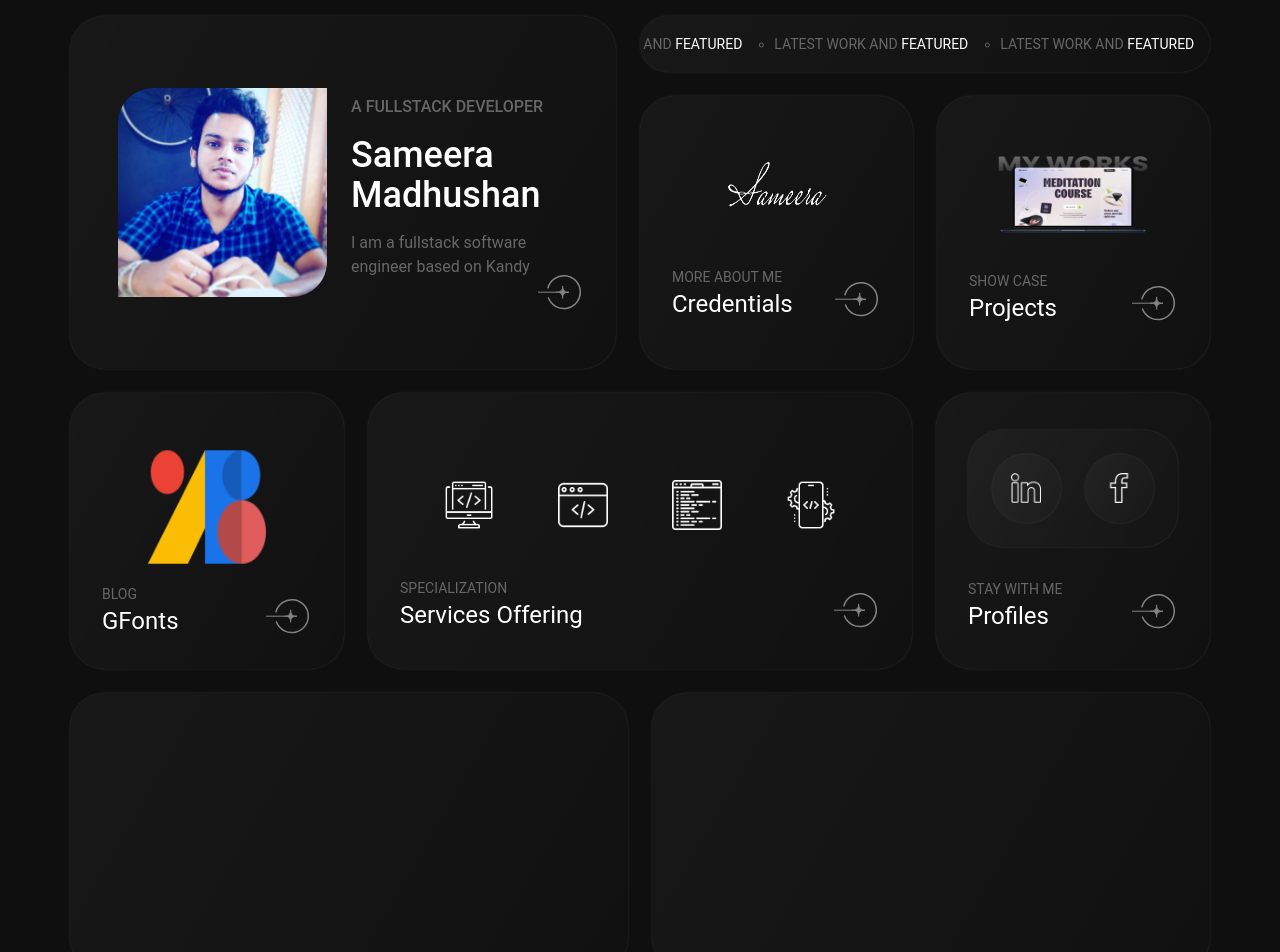
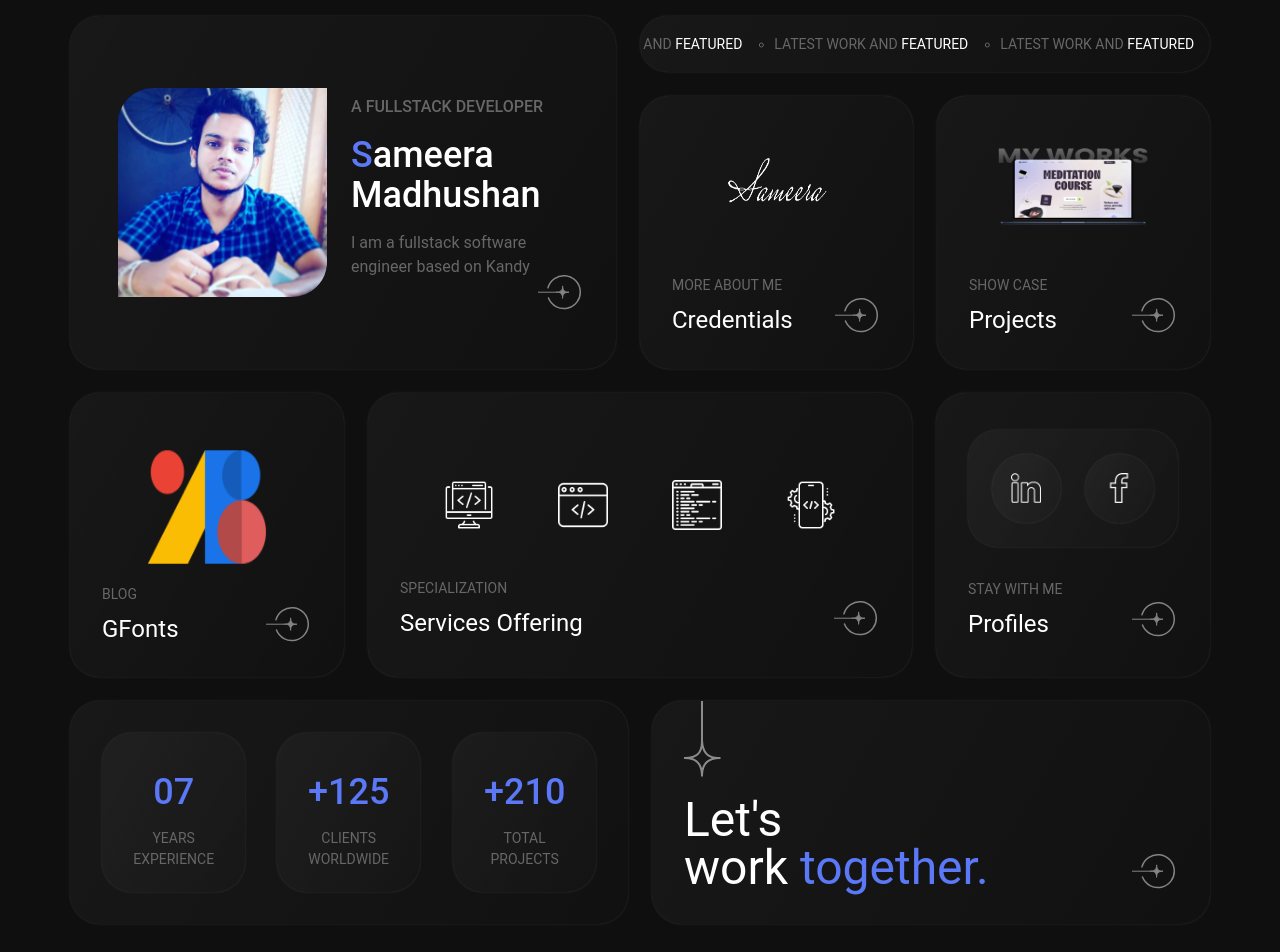
Before and after one commit to Sameera16750/portfollio, an Angular app: page / in a window 1280 px wide. Shown: the part 100-1052 px from the top of the page. Built offline with nearby package versions, Linux system fonts and the light colour scheme.

Commit message:
home page completed

```diff
--- a/src/app/layouts/header/header.component.html
+++ b/src/app/layouts/header/header.component.html
@@ -1,6 +1,6 @@
 <div class="sticky top-0 left-0 z-50 w-full p-4 text-white header-main bg-[var(--base-dark)]">
   <div class="container flex items-center font-normal">
-    <label class="text-4xl font-medium">DevS</label>
+    <label class="text-4xl font-medium">Dev<span class="text-[var(--base-blue)]">S</span></label>
     <ul class="w-[calc(100%-2rem)] h-0 top-[60px] absolute ease-in-out  transition-[height] overflow-hidden duration-700
             shadow-[0_0_0_100vmax_var(--base-dark)]
             bg-[var(--base-dark)]
--- a/src/app/pages/home-page/home-page.component.css
+++ b/src/app/pages/home-page/home-page.component.css
@@ -9,9 +9,6 @@ ul{
   border-radius: 50%;
 }
 
-.social-icon:hover .social-icon-img{
-  filter: none;
-}
 @keyframes marquee {
   0% {
     transform: translate(0,0);
--- a/src/app/pages/home-page/home-page.component.html
+++ b/src/app/pages/home-page/home-page.component.html
@@ -9,7 +9,7 @@
         </div>
         <div class="md:w-1/2 text-[var(--base-body-font-color)] flex justify-center font-medium flex-col p-2 gap-4">
           <p class="uppercase">A Fullstack Developer</p>
-          <h1 class="text-4xl text-[var(--base-white)]">Sameera Madhushan</h1>
+          <h1 class="text-4xl text-[var(--base-white)]"><span class="text-[var(--base-blue)]">S</span>ameera Madhushan</h1>
           <p class="font-normal mb-3">I am a fullstack software engineer based on Kandy </p>
         </div>
         <img src="assets/icons/card-menu-icon.svg" alt="icon" class="absolute right-0 bottom-0 card-icon">
@@ -30,9 +30,9 @@
       <div class="flex gap-6 flex-col md:flex-row">
         <!--        more about section-->
         <div class="md:w-1/2 aspect-[1] animated-crd p-8 flex flex-col justify-center items-center gap-8">
-          <img src="assets/images/newdarksign.png" class="filter-white aspect-[7/6] w-1/2 " alt="sign">
+          <img src="assets/images/newdarksign.png" class="filter-white aspect-[7/6] w-1/2 my-3" alt="sign">
           <div class="flex flex-col items-start w-full relative">
-            <p class="uppercase text-[var(--base-body-font-color)] text-[14px]">More About Me</p>
+            <p class="uppercase text-[var(--base-body-font-color)] text-[14px] mb-2">More About Me</p>
             <p class="text-[var(--base-white)] text-2xl">Credentials</p>
             <img src="assets/icons/card-menu-icon.svg" alt="icon" class="absolute right-0 bottom-0 card-icon">
           </div>
@@ -40,9 +40,9 @@
         <!--        end more about section-->
         <!--        projects section-->
         <div class="md:w-1/2 aspect-[1] animated-crd p-8 flex flex-col justify-center items-center gap-8">
-          <img src="assets/images/my-works.png" class="aspect-[14/6] w-full mt-2" alt="sign">
+          <img src="assets/images/my-works.png" class="aspect-[14/6] w-full my-3" alt="sign">
           <div class="flex flex-col items-start w-full relative">
-            <p class="uppercase text-[var(--base-body-font-color)] text-[14px]">Show case</p>
+            <p class="uppercase text-[var(--base-body-font-color)] text-[14px] mb-2">Show case</p>
             <p class="text-[var(--base-white)] text-2xl">Projects</p>
             <img src="assets/icons/card-menu-icon.svg" alt="icon" class="absolute right-0 bottom-0 card-icon">
           </div>
@@ -58,7 +58,7 @@
     <div class="md:w-[25%] aspect-[1] animated-crd p-8 flex flex-col justify-center items-center">
       <img src="assets/images/gfonts.png" class="aspect-[125/95] w-full " alt="sign">
       <div class="flex flex-col items-start w-full relative">
-        <p class="uppercase text-[var(--base-body-font-color)] text-[14px]">Blog</p>
+        <p class="uppercase text-[var(--base-body-font-color)] text-[14px] mb-2">Blog</p>
         <p class="text-[var(--base-white)] text-2xl">GFonts</p>
         <img src="assets/icons/card-menu-icon.svg" alt="icon" class="absolute right-0 bottom-0 card-icon">
       </div>
@@ -76,7 +76,7 @@
              alt="icon">
       </div>
       <div class="flex flex-col items-start w-full relative">
-        <p class="uppercase text-[var(--base-body-font-color)] text-[14px]">Specialization</p>
+        <p class="uppercase text-[var(--base-body-font-color)] text-[14px] mb-2">Specialization</p>
         <p class="text-[var(--base-white)] text-2xl">Services Offering</p>
         <img src="assets/icons/card-menu-icon.svg" alt="icon" class="absolute right-0 bottom-0 card-icon">
       </div>
@@ -86,16 +86,16 @@
     <div class="md:w-[25%] md:aspect-[1] animated-crd p-8 flex flex-col justify-center items-center gap-8">
       <div class="animated-crd flex w-full gap-6 p-4 md:p-6 justify-center items-center social-section">
         <div
-          class="animated-crd w-[25%] md:w-1/2 aspect-[1] flex justify-center items-center hover:bg-[var(--base-white)] social-icon">
+          class="animated-crd w-[25%] md:w-1/2 aspect-[1] flex justify-center items-center hover:bg-[var(--base-blue)] social-icon">
           <img src="assets/icons/linkedin.png" alt="icon" class="w-[30px] aspect-[1] filter-white social-icon-img">
         </div>
         <div
-          class="animated-crd w-[25%] md:w-1/2 aspect-[1] flex justify-center items-center  hover:bg-[var(--base-white)] social-icon">
+          class="animated-crd w-[25%] md:w-1/2 aspect-[1] flex justify-center items-center  hover:bg-[var(--base-blue)] social-icon">
           <img src="assets/icons/facebook.png" alt="icon" class="w-[30px] aspect-[1] filter-white social-icon-img">
         </div>
       </div>
       <div class="flex flex-col items-start w-full relative">
-        <p class="uppercase text-[var(--base-body-font-color)] text-[14px]">stay with me</p>
+        <p class="uppercase text-[var(--base-body-font-color)] text-[14px] mb-2">stay with me</p>
         <p class="text-[var(--base-white)] text-2xl">Profiles</p>
         <img src="assets/icons/card-menu-icon.svg" alt="icon" class="absolute right-0 bottom-0 card-icon">
       </div>
@@ -104,7 +104,27 @@
   </div>
   <!--  end second row-->
   <div class="flex gap-6 flex-col md:flex-row">
-    <div class="md:w-[50%] aspect-[2/1] animated-crd p-8 flex flex-col justify-center items-center"></div>
-    <div class="md:w-[50%] aspect-[2/1] animated-crd p-8 flex flex-col justify-center items-center"></div>
+    <div class="md:w-[50%] aspect-[5/2] animated-crd p-8 gap-8 flex flex-col md:flex-row justify-center items-center">
+      <div class="animated-crd w-full md:w-[30%] py-8 md:p-0 md:h-full flex flex-col items-center justify-center text-center">
+        <span class="text-4xl font-medium mb-4 md:my-4 text-[var(--base-blue)]">07</span>
+        <p class="uppercase text-[var(--base-body-font-color)] text-[14px]"> years <br> experience</p>
+      </div>
+      <div class="animated-crd w-full md:w-[30%] py-8 md:p-0 md:h-full flex flex-col items-center justify-center text-center">
+        <span class="text-4xl font-medium mb-4 md:my-4 text-[var(--base-blue)]">+125</span>
+        <p class="uppercase text-[var(--base-body-font-color)] text-[14px]"> clients <br> worldwide</p>
+      </div>
+      <div class="animated-crd w-full md:w-[30%] py-8 md:p-0 md:h-full flex flex-col items-center justify-center text-center">
+        <span class="text-4xl font-medium mb-4 md:my-4 text-[var(--base-blue)]">+210</span>
+        <p class="uppercase text-[var(--base-body-font-color)] text-[14px]"> total <br> projects</p>
+      </div>
+
+    </div>
+    <div class="md:w-[50%] aspect-[5/3] md:aspect-[5/2] animated-crd p-8 flex relative flex-col justify-center items-center">
+      <img src="assets/icons/icon2.png" alt="icon" class="absolute top-0 left-8">
+      <div class="flex flex-col items-start w-full relative mt-auto mb-0">
+        <p class="text-3xl md:text-5xl">Let's <br>work <span class="text-[var(--base-blue)]">together.</span></p>
+        <img src="assets/icons/card-menu-icon.svg" alt="icon" class="absolute right-0 bottom-0 card-icon">
+      </div>
+    </div>
   </div>
 </div>
--- a/src/styles.css
+++ b/src/styles.css
@@ -8,6 +8,7 @@
   --base-dark: #0F0F0F;
   --base-white: #ffff;
   --base-gray: #323232;
+  --base-blue: #5B78F6;
   --base-transparent: transparent;
   --bas-bg-card-pattern: linear-gradient(120deg, rgba(255, 255, 255, 0.04), rgba(255, 255, 255, 0.01));
 
@@ -15,7 +16,7 @@
   --base-body-font-color: #676767;
 
   /*filter colors*/
-  --filter-white:invert(100%) sepia(98%) saturate(0%) hue-rotate(154deg) brightness(109%) contrast(100%);
+  --filter-white: invert(100%) sepia(98%) saturate(0%) hue-rotate(154deg) brightness(109%) contrast(100%);
 }
 
 * {
@@ -23,10 +24,10 @@
   font-family: 'Roboto', sans-serif;
 }
 
-@layer utilities{
+@layer utilities {
 
-  .filter-white{
-    filter:var(--filter-white)
+  .filter-white {
+    filter: var(--filter-white)
   }
 }
 
@@ -78,7 +79,7 @@
   animation-timing-function: ease-in;
   animation-fill-mode: forwards;
   transform: scale(0);
-  border-radius: 35px;
+  border-radius: 30px;
   box-shadow: rgba(256, 256, 256, 0.1) 0px 0px 1px 0px, rgba(256, 256, 256, 0.1) 0px 0px 3px 0px;
 }
 
```
Also changed, not shown: src/assets/icons/icon2.png (added).
